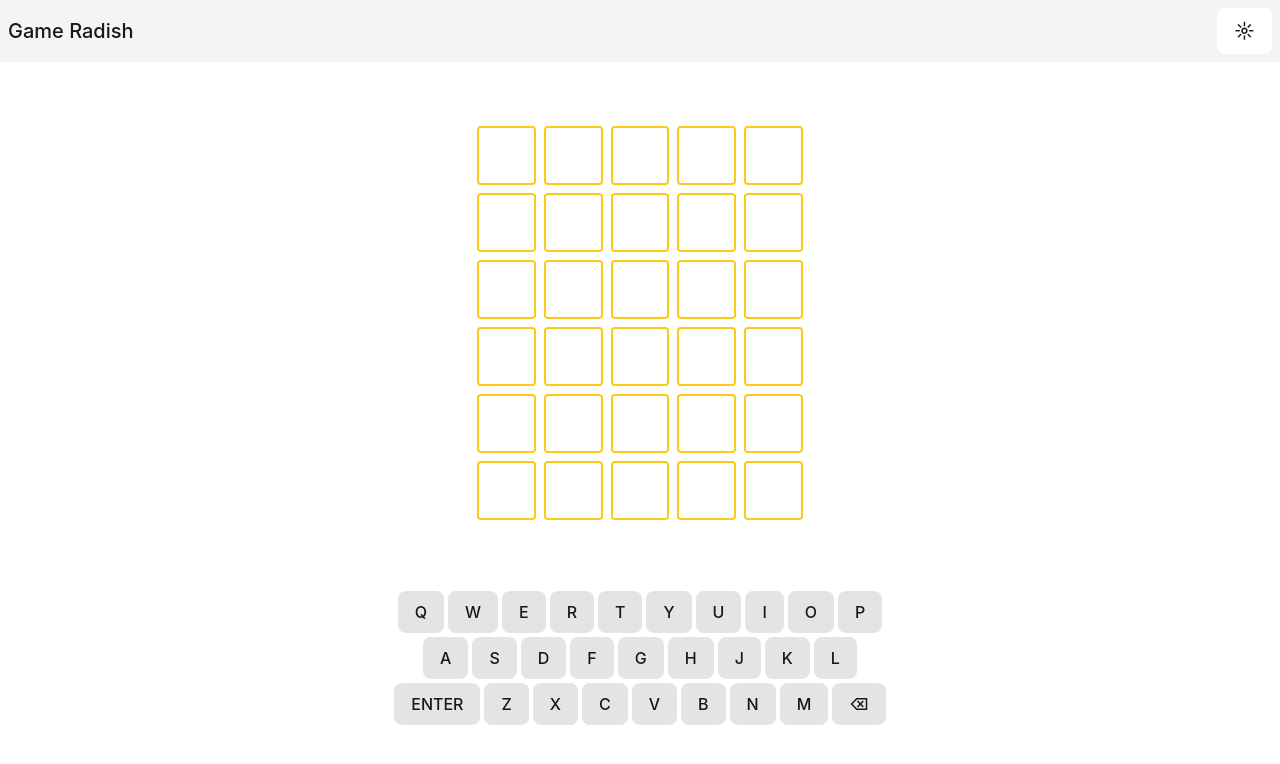
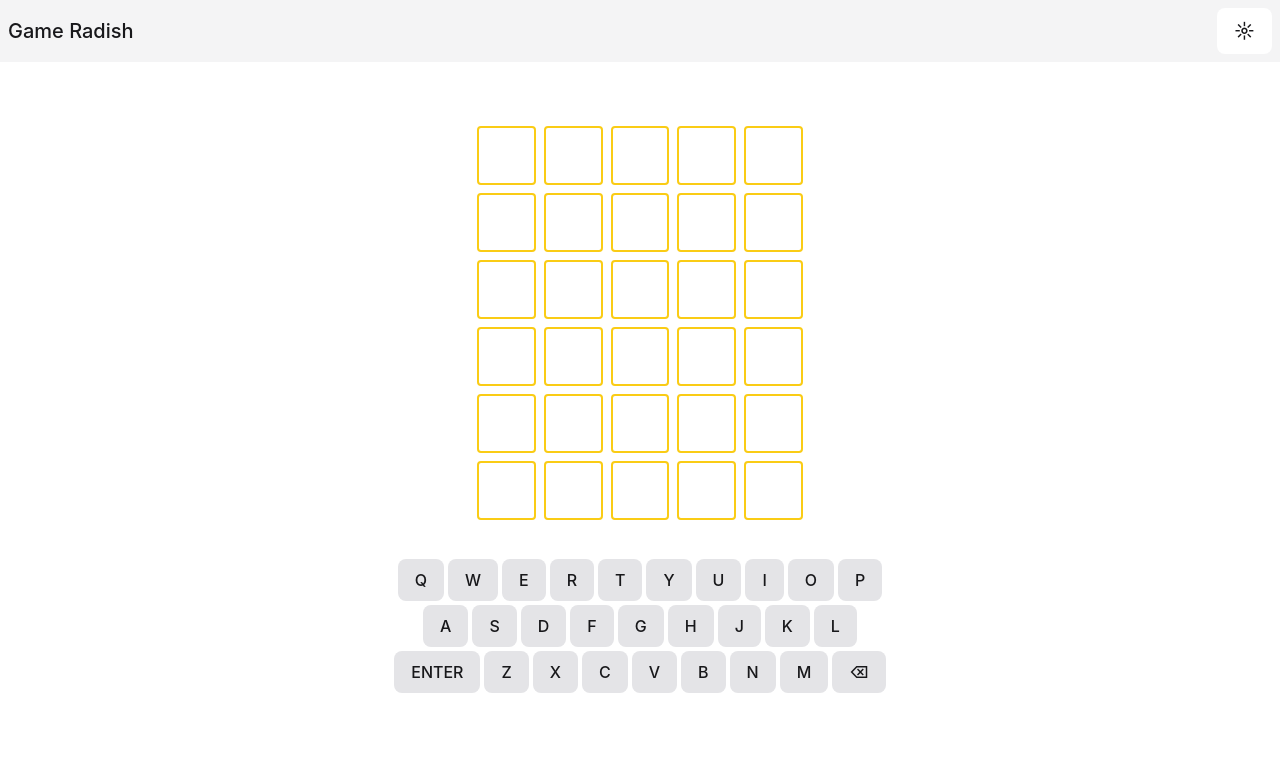
Before and after one commit to YaredFall/wordle, a React (Vite) app: page / in a window 1280 px wide. Shown: the top 764 px of the page. Built offline with nearby package versions, Linux system fonts and the light colour scheme.

Commit message:
~small color fix; ~keyboard position adjustment

```diff
--- a/src/components/WordleGame/VirtualKeyboard.tsx
+++ b/src/components/WordleGame/VirtualKeyboard.tsx
@@ -18,7 +18,7 @@ type VirtualKeyboardProps = {
 const VirtualKeyboard: FC<VirtualKeyboardProps> = ({onKeyClick, keyLetterClue}) => {
 
     return (
-        <div className={"flex flex-col flex-1 items-center pt-[10%] sm:pt-0 sm:justify-center gap-1"}>
+        <div className={"flex flex-col flex-1 items-center pt-[8%] pb-[42%] justify-center gap-1"}>
             {layout.map((row, i) => (
                 <div key={i} className={"flex flex-row gap-[inherit]"}
                      children={[...row].map((letter, j) => (
--- a/tailwind.config.cjs
+++ b/tailwind.config.cjs
@@ -11,7 +11,7 @@ module.exports = {
       colors: {
         //    DARK VALUES    //
 
-        'text-primary': '#fbfef9',
+        'text-primary': colors.zinc["50"],
 
         'bg-primary': colors.zinc["900"],
         'bg-secondary': colors.zinc["700"],
```
